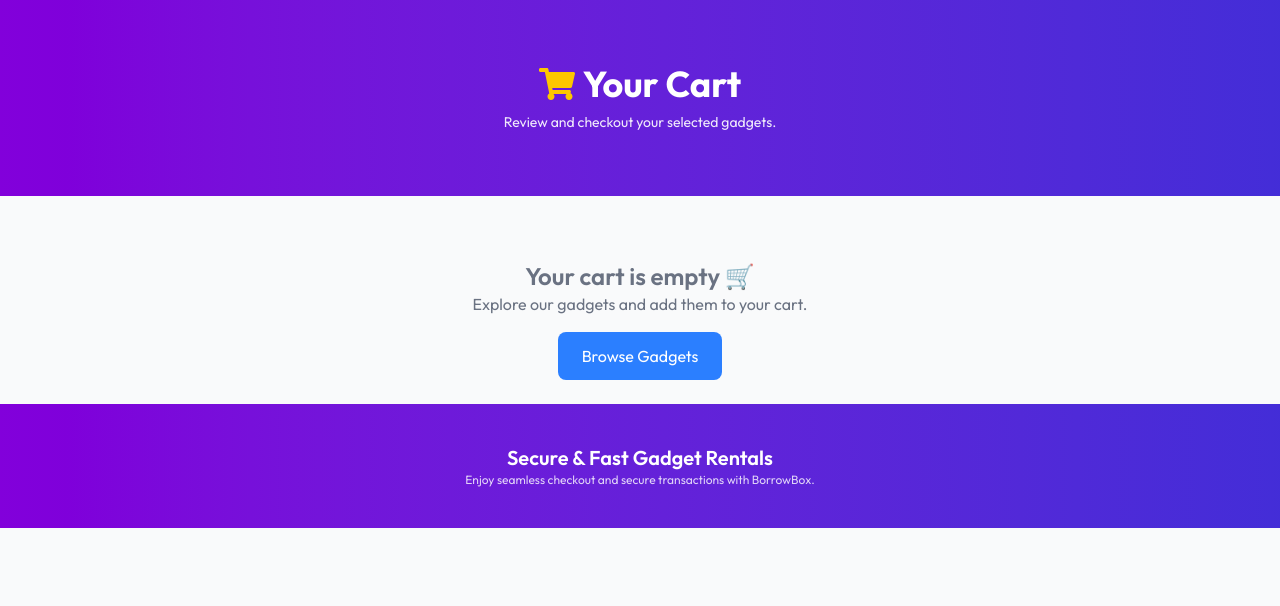
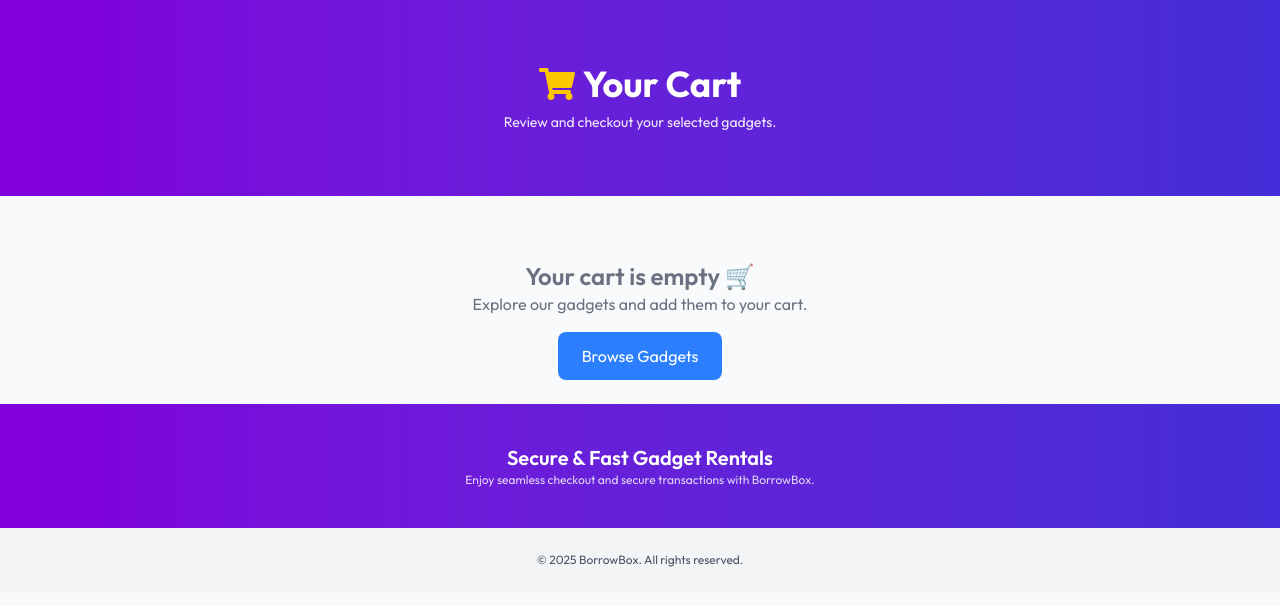
Before and after one commit to sashwatt/frontend-web, a React (Vite) app: page /cart in a window 1280 px wide. Shown: the top 606 px of the page. Built offline with nearby package versions, Linux system fonts and the light colour scheme.

Commit message:
footer improvements

```diff
--- a/src/components/public/AllGadgets.jsx
+++ b/src/components/public/AllGadgets.jsx
@@ -134,7 +134,9 @@ const AllGadgets = () => {
         <h2 className="text-xl font-semibold">Your Trusted Gadget Rental Platform</h2>
         <p className="text-xs opacity-80">Experience a seamless and affordable way to rent high-end gadgets.</p>
       </motion.footer>
-
+      <section className="py-6 bg-gray-100 text-center">
+        <p className="text-xs text-gray-600">© 2025 BorrowBox. All rights reserved.</p>
+      </section>
     </motion.div>
   );
 };
--- a/src/components/public/CartPage.jsx
+++ b/src/components/public/CartPage.jsx
@@ -129,6 +129,10 @@ const CartPage = () => {
         <h2 className="text-xl font-semibold">Secure & Fast Gadget Rentals</h2>
         <p className="text-xs opacity-80">Enjoy seamless checkout and secure transactions with BorrowBox.</p>
       </motion.footer>
+
+      <section className="py-6 bg-gray-100 text-center">
+        <p className="text-xs text-gray-600">© 2025 BorrowBox. All rights reserved.</p>
+      </section>
     </motion.div>
   );
 };
--- a/src/components/public/PublicDashboard.jsx
+++ b/src/components/public/PublicDashboard.jsx
@@ -236,6 +236,9 @@ const PublicDashboard = () => {
         <p className="text-xs opacity-80">Seamless gadget rentals at your fingertips.</p>
       </motion.footer>
 
+      <section className="py-6 bg-gray-100 text-center">
+        <p className="text-xs text-gray-600">© 2025 BorrowBox. All rights reserved.</p>
+      </section>
     </motion.div>
   );
 };
```
